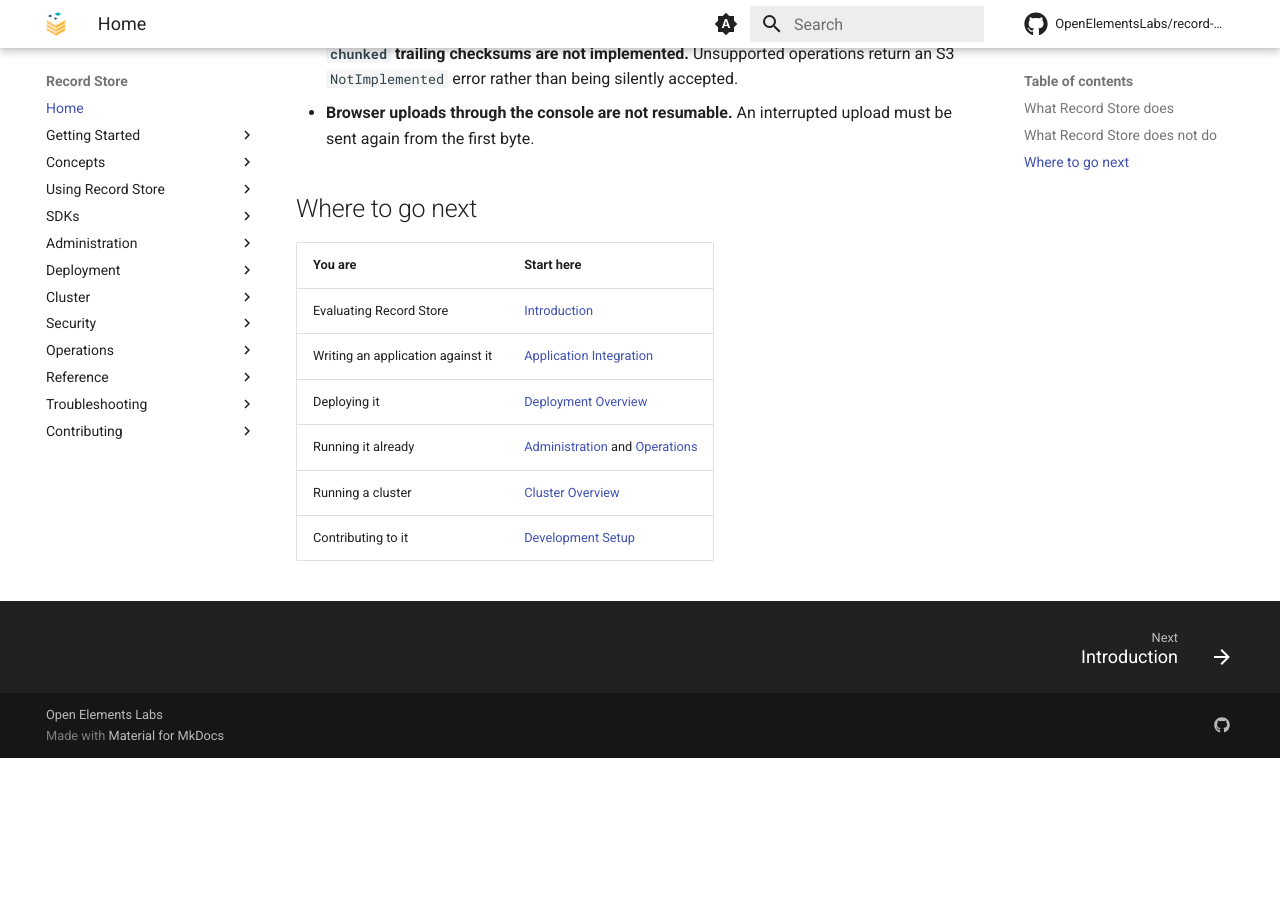
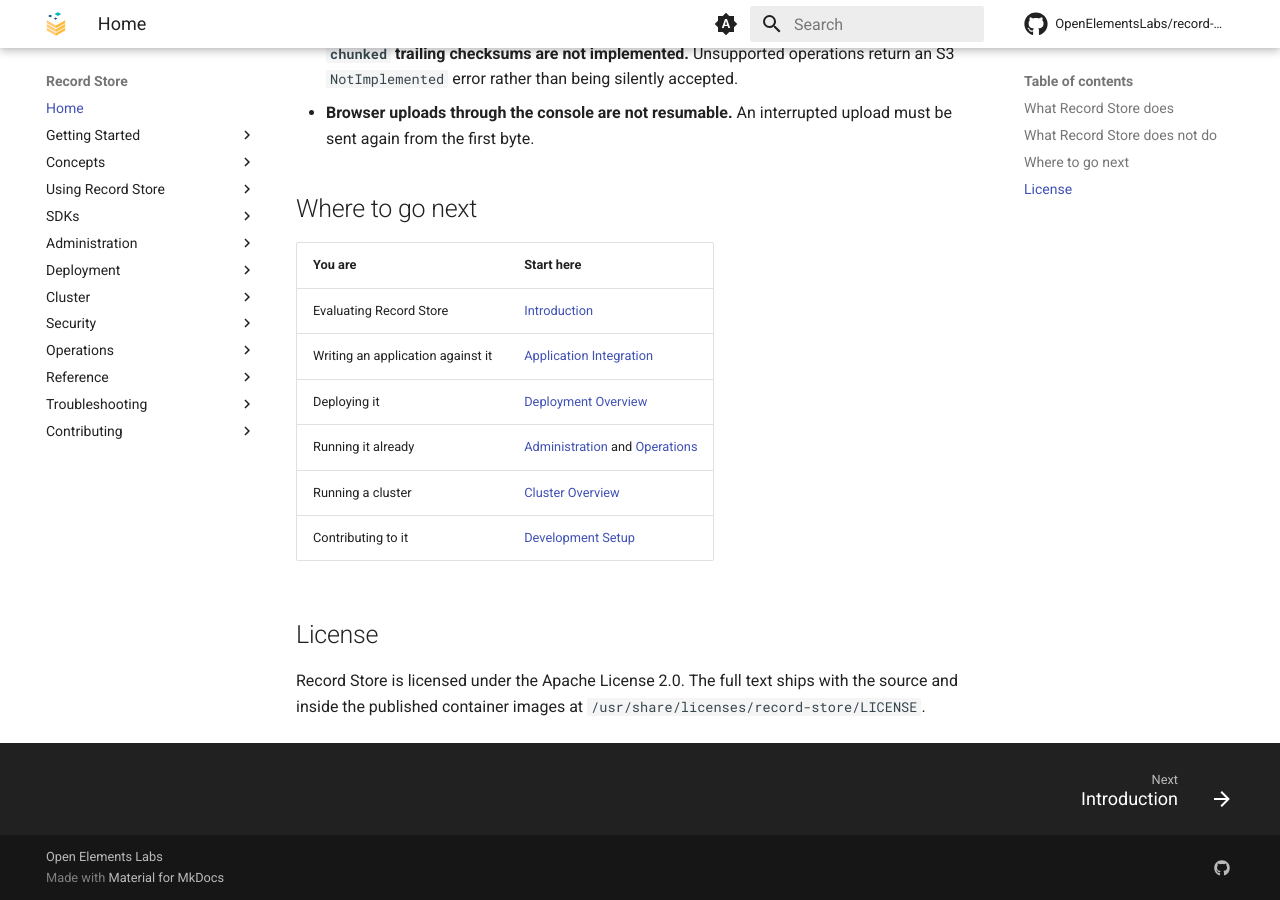
Before and after one commit to OpenElementsLabs/record-store, an MkDocs documentation site: the page built from docs/index.md, in a window 1280 px wide and 900 px high, scrolled down 1367 px. Built offline with MkDocs 1.6.1 and Material for MkDocs 9.7.7, drawn with Linux system fonts in a browser that asks for light colours; comment, search, counter and statistics services are not loaded; before the commit the page ends 2125 px from its top, so only the background shows below that.

Commit message:
Ship the licence the project already claims
Cargo.toml declares Apache-2.0 and both container images are labelled
Apache-2.0, and the repository contained no licence text. Every image published
so far has claimed terms it did not carry.

Adds the canonical Apache-2.0 text verbatim, and copies it into both images at
/usr/share/licenses/record-store/LICENSE. A binary distributed under a licence
should carry that licence, and an image asserting one in its metadata should be
able to show it.

The text is unmodified, appendix included. The appendix is a template for
applying the licence to a file, not something to fill in here.

```diff
--- a/docs/index.md
+++ b/docs/index.md
@@ -86,3 +86,9 @@ Being precise about this is more useful than a longer feature list.
 | Running it already | [Administration](administration/index.md) and [Operations](operations/index.md) |
 | Running a cluster | [Cluster Overview](cluster/index.md) |
 | Contributing to it | [Development Setup](contributing/development-setup.md) |
+
+## License
+
+Record Store is licensed under the Apache License 2.0. The full text ships with
+the source and inside the published container images at
+`/usr/share/licenses/record-store/LICENSE`.
```
Also changed, not shown: README.md (+4 -0 lines), 3 other files.
